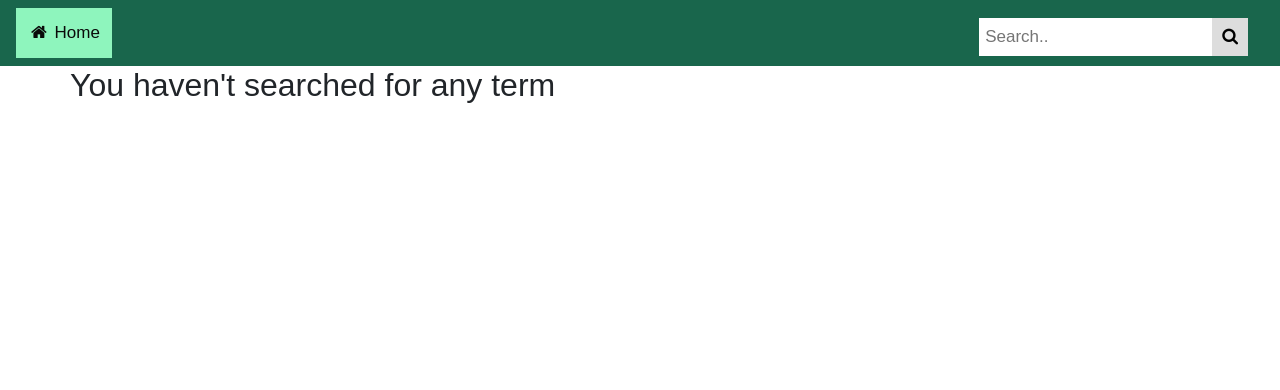
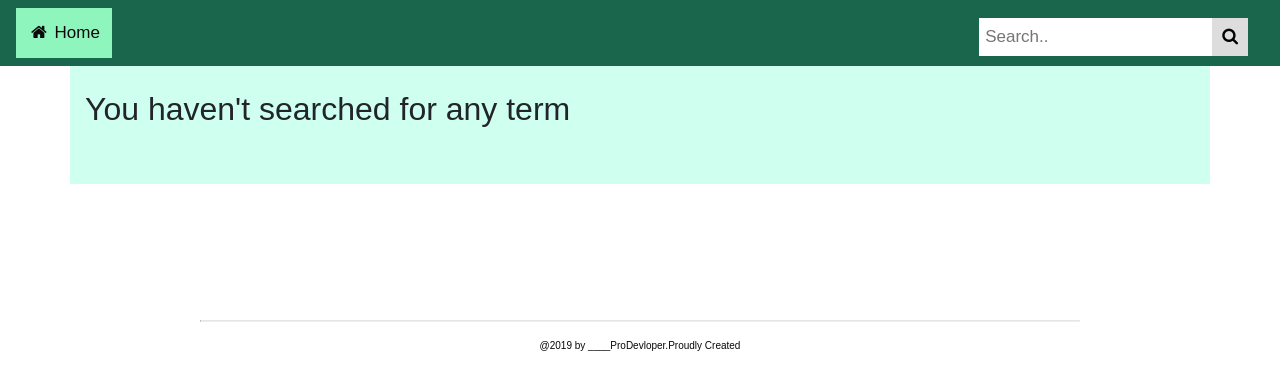
Before and after one commit to Belie06Loryn/MyGallery, a Django app: page /search/ in a window 1280 px wide. Shown: the top 390 px of the page. Run offline with Django 3.2, Linux system fonts and the light colour scheme; some libraries are stand-ins or nearby versions; some web fonts are replaced.

Commit message:
search modal arragment

```diff
--- a/personal/models.py
+++ b/personal/models.py
@@ -47,7 +47,7 @@ class Photos(models.Model):
 
     @classmethod
     def image_by_id(cls,id):
-        found = cls.objects.filter(pk = id)
+        found = cls.objects.filter(id = id)
         return found
 
 
--- a/personal/templates/all-photos/pick-posts.html
+++ b/personal/templates/all-photos/pick-posts.html
@@ -22,8 +22,8 @@
                 <li>
                     <p>Image Category {{photos.cate}}</p>
                 </li>
-
             </ol>
+            <button type="button" class="btn btn-outline-primary btn-rounded btn-md ml-4" href="{{%url 'page'%}}" >Close</button>
         </div>
     </div>
 </div>
--- a/personal/templates/all-photos/search.html
+++ b/personal/templates/all-photos/search.html
@@ -1,49 +1,91 @@
 {%extends 'all-photos/base.html'%}
 {% block content %}
-<div class="container">
-
-  <div class="row">
+<style>
+.hr{
+    display: block;
+    margin-left:200px;
+    margin-right: 200px;
+    border-style: inset;
+    border-width: 1px;
+  }
+  footer {
+    /* position: fixed; */
+    background-color:transparent;
+    left: 0;
+    bottom: 0;
+    width: 100%;
+    color:rgb(8, 8, 8);
+    text-align: center;
+    font-size: 10px;
+  }
+</style>
+<script>
+    function copylk() {
+      var Text = document.getElementById("link");
+      Text.select();
+      console.log(Text);
+      Text.setSelectionRange(0, 99999)
+      document.execCommand("copy");
+    }
+  </script>
+<div class="container" style="background-color:rgba(14, 255, 175, 0.2);"><br>
     {% if category %}
       <h2> {{ category|length }}  {{backend}}</h2>
     {% else %}
       <h2> {{backend}}</h2>
-    {% endif %}
-
-  </div>
-
-<div class="container">
+    {% endif %}<br><br>
     {% if category %}
     {% for cate in category %}
     <div class="row">
-      <div class="col-sm-6 col-md-3">
-            <div class="col-lg-4 col-md-6 mb-4">
-            <div class="modal fade" id="{{cate.id}}" tabindex="-1" role="dialog" aria-labelledby="myModalLabel" aria-hidden="true">
+      <div class="col-md-4">
+        <div class="modal fade" id="{{cate.id}}" tabindex="-1" role="dialog" aria-labelledby="myModalLabel" aria-hidden="true" style="width: 450px;height:770px; justify-items: center;">
           <div class="modal-dialog modal-lg" role="document">
           <div class="modal-content">
-                        <img src="{{cate.image.url}}"  class="img-responsive" style="width: 250px;height:250px;">
+            <img src="{{cate.image.url}}"  class="img-responsive" style="width: 433px;height:300px;">
             <h3 class="text-center">{{cate.name}}</h3>
-                        <p>{{cate.descri}}</p>
-                        <p>Posted at {{cate.pub_date|timesince}}</p>
-                        <p>Location {{cate.loca}}</p>
-                        <p>Category {{cate.cate}}</p>
+            <p style="margin: 10px;">{{cate.descri}}</p>
+            <p style="margin: 10px;">Posted at {{cate.pub_date|timesince}}</p>
+            <p style="margin: 10px;">Location {{cate.loca}}</p>
+            <p style="margin: 10px;">Category {{cate.cate}}</p>
             <div class="modal-footer justify-content-center">
-                    <a type="button" class="btn-floating btn-sm btn-fb"><i class="fab fa-facebook-f"></i></a>
-                    <a type="button" class="btn-floating btn-sm btn-tw"><i class="fab fa-twitter"></i></a>
-                    <a type="button" class="btn-floating btn-sm btn-gplus"><i class="fab fa-google-plus-g"></i></a>
-                    <a type="button" class="btn-floating btn-sm btn-ins"><i class="fab fa-linkedin-in"></i></a>
+            <a type="button" class="btn-floating btn-sm btn-fb"><i class="fa fa-fw fa-facebook"></i></a>
+            <a type="button" class="btn-floating btn-sm btn-tw"><i class="fa fa-fw fa-twitter"></i></a>
+            <a type="button" class="btn-floating btn-sm btn-gplus"><i class="fa fa-fw fa-google-plus"></i></a>
+            <a type="button" class="btn-floating btn-sm btn-ins"><i class="fa fa-fw fa-linkedin"></i></a>
             <button type="button" class="btn btn-outline-primary btn-rounded btn-md ml-4" data-dismiss="modal">View The Picture</button>
             <button type="button" class="btn btn-outline-primary btn-rounded btn-md ml-4" data-dismiss="modal">Close</button>
             </div>
           </div>
           </div>
         </div>
+        <a><img class="img-responsive" src="{{cate.image.url}}" id="image"
+            data-toggle="modal" data-target="#{{cate.id}}" style="width: 250px;height:250px;"></a>
+        <button class="btn btn-default" style="text-align:center;" onclick="copylk(link)" data-toggle="modal"
+        data-target="#Modal">Copy Link</button>
+        <input type="text" value="127.0.0.1:8000{{photos.image.url}}" id="link" >
         </div>
-            <a><img class="img-responsive" src="{{cate.image.url}}" id="image"
-                data-toggle="modal" data-target="#{{cate.id}}"></a>
+        <div class="modal fade" id="Modal" tabindex="-1" role="dialog"
+            aria-labelledby="myModalLabel" aria-hidden="true">
+            <div class="modal-dialog modal-notify modal-success" role="document">
+              <div class="modal-content">
+                <div class="modal-body">
+                  <div class="text-center">
+                    <i class="fas fa-check fa-4x mb-3 animated rotateIn" data-delay="1s" style="color:rgb(241, 106, 196)"></i>
+                    <p class="text-muted">Link Successfully Copied</p>
+                  </div>
+                  <button type="button" class="btn btn-outline-primary btn-rounded btn-md ml-4" data-dismiss="modal">Close</button>
+                </div>
+              </div>
+            </div>
   </div>
     </div>
     {% endfor %}
     {% endif %}
+</div></div><br><br><br><br><br>
+<div>
+    <footer>
+        <hr class="hr">
+        <p>@2019 by ____ProDevloper.Proudly Created</p>
+    </footer>
 </div>
-
 {% endblock %}
--- a/personal/urls.py
+++ b/personal/urls.py
@@ -7,6 +7,7 @@ urlpatterns=[
     url('^$',views.page,name='page'),
     url(r'^search/', views.search_results, name='search_results'),
     url(r'^personal/',views.locators,name="locators"),
+    url(r'^pick-posts/',views.image_id,name="image_id"),
 ]
 if settings.DEBUG:
     urlpatterns+= static(settings.MEDIA_URL, document_root = settings.MEDIA_ROOT)
--- a/personal/views.py
+++ b/personal/views.py
@@ -27,11 +27,10 @@ def locators(request,id,loca_id):
         return render(request,'all-photos/personal.html',{"location":found,"locate":locate,"laco":laco})
 
 
-def image(request,id):
+def image_id(request,id):
     try:
         single= Photos.objects.get(id = id)
     except DoesNotExist:
         raise Http404()
-    namu=f'{single.name}'
 
-    return render(request,"all-photos/pick-posts.html", {"namu":namu,"photos":single})
+    return render(request,"all-photos/pick-posts.html", {"photos":single.id})
```
Also changed, not shown: personal/templates/all-photos/index.html (+11 -7 lines). Lines whose indentation alone changed are shown as unchanged.
